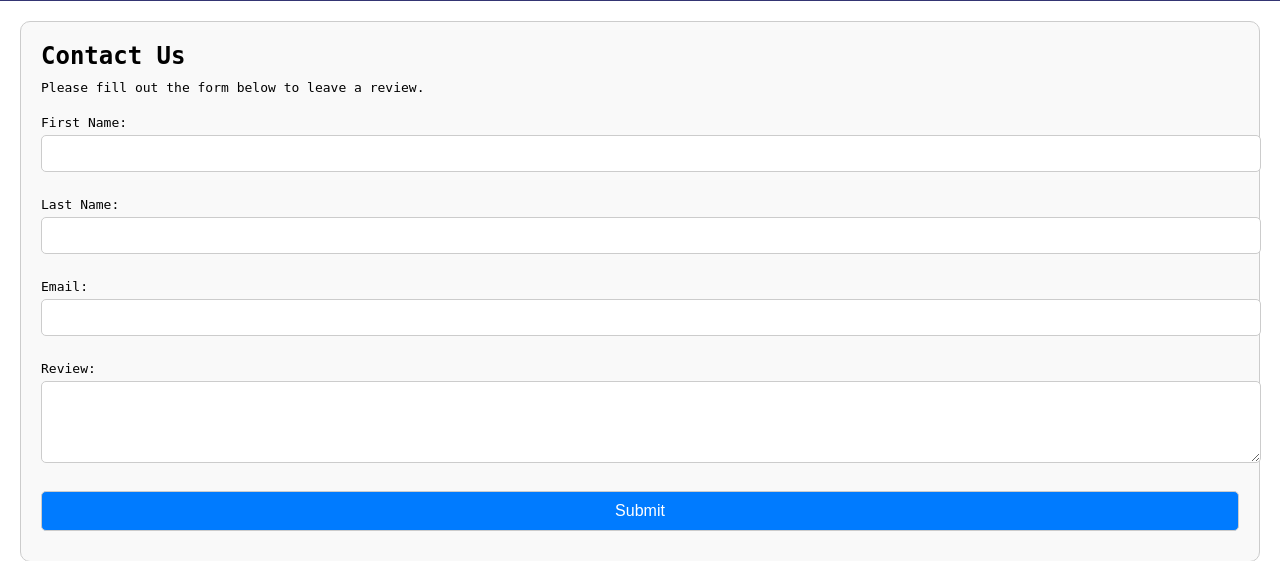
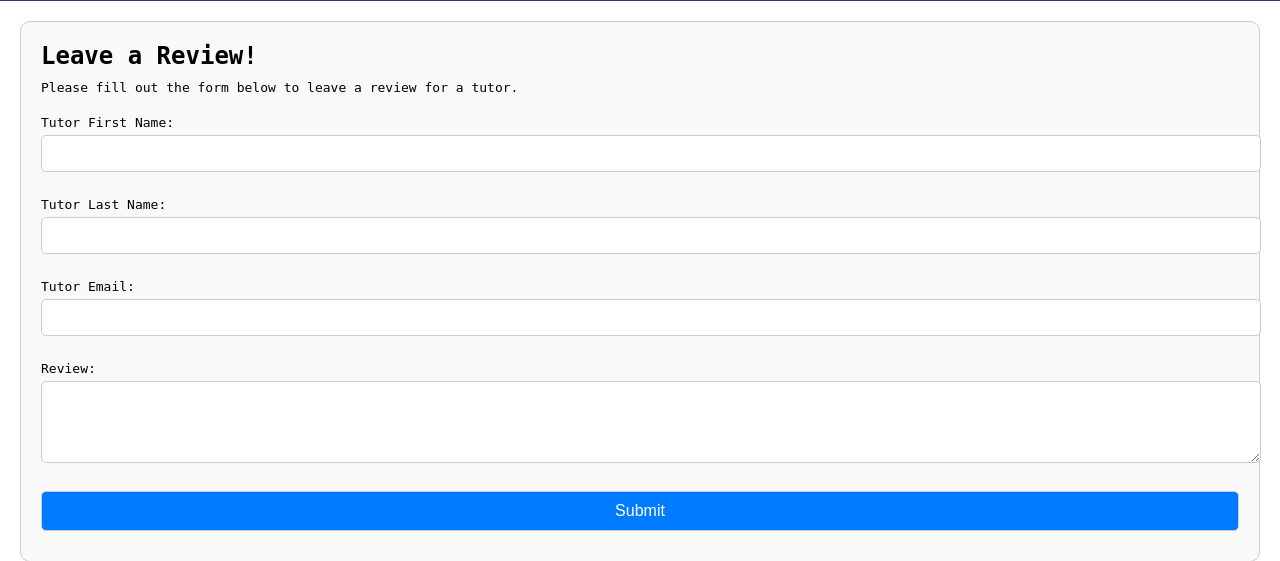
Before and after one commit to SimonValentino/BUSpark, a Flask app: page / in a window 1280 px wide. Shown: the part 1975-2536 px from the top of the page. Run offline with Flask 3, Linux system fonts and the light colour scheme.

Commit message:
Changed review text

```diff
--- a/templates/index.html
+++ b/templates/index.html
@@ -81,16 +81,16 @@
     </div>
 
     <div id="contact-section">
-  <h2>Contact Us</h2>
-  <p> Please fill out the form below to leave a review.</p>
+  <h2>Leave a Review!</h2>
+  <p> Please fill out the form below to leave a review for a tutor.</p>
   <form method="POST" action="/submit_review">
-    <label for="first_name">First Name:</label>
+    <label for="first_name">Tutor First Name:</label>
     <input type="text" id="first_name" name="first_name" required><br><br>
 
-    <label for="last_name">Last Name:</label>
+    <label for="last_name">Tutor Last Name:</label>
     <input type="text" id="last_name" name="last_name" required><br><br>
 
-    <label for="email">Email:</label>
+    <label for="email">Tutor Email:</label>
     <input type="email" id="email" name="email" required><br><br>
 
     <label for="review">Review:</label>
```
